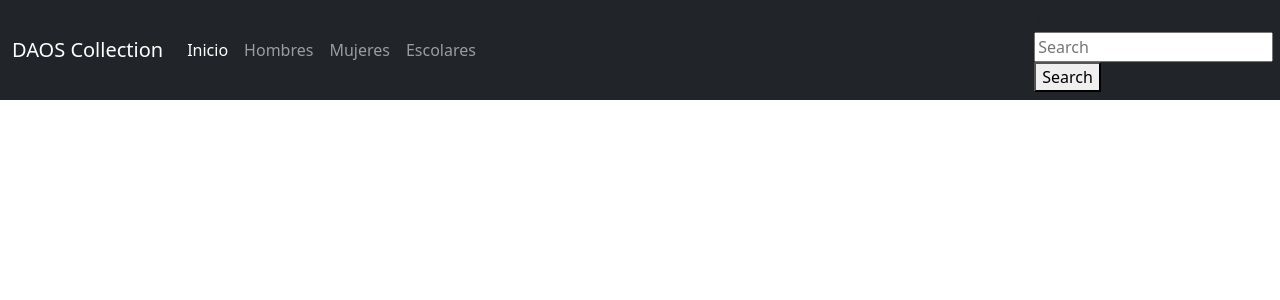
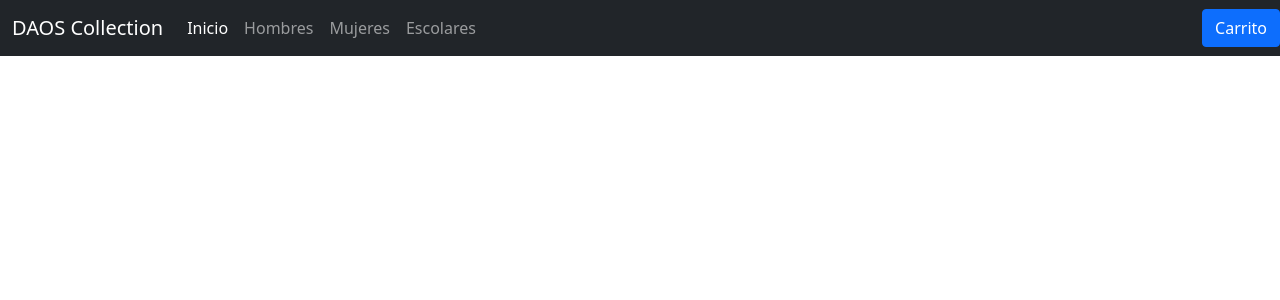
Before and after one commit to Maisaa7x/proyectoreact, a React (Create React App) app: page / in a window 1280 px wide. Shown: the top 300 px of the page. Built offline with nearby package versions, Linux system fonts and the light colour scheme.

Commit message:
cree 2 carpetas

```diff
--- a/src/components/BootNavBar.jsx
+++ b/src/components/BootNavBar.jsx
@@ -25,13 +25,7 @@ function BootNavBar() {
       </ul>
         </div>
         </div>
-            <div ClassName="container-fluid navbar navbar-light bg-light">
-                <a ClassName="navbar-brand">Navbar</a>
-                <form ClassName="d-flex">
-                    <input ClassName="form-control me-2" type="search" placeholder="Search" aria-label="Search"/>
-                    <button ClassName="btn btn-outline-success" type="submit">Search</button>
-                </form>
-            </div>
+        <button type="button" class="btn btn-primary">Carrito</button>
         </nav>
     )
 }
```
Also changed, not shown: src/components/ListaRopa.jsx (added), src/components/ListaVisual.jsx (added).
